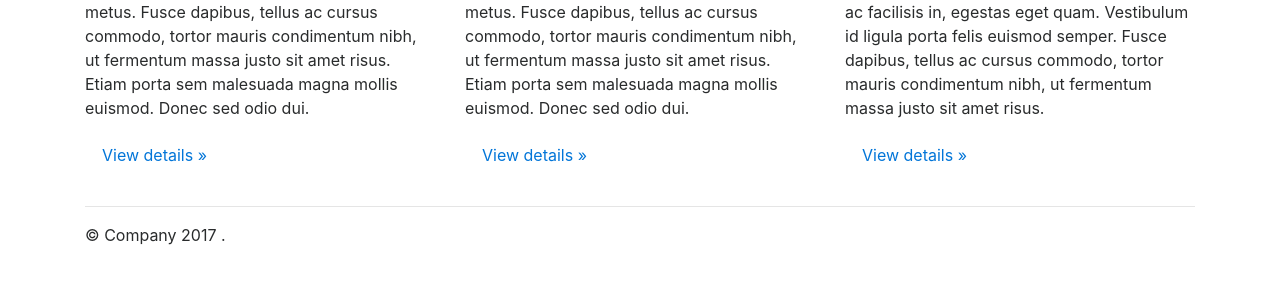
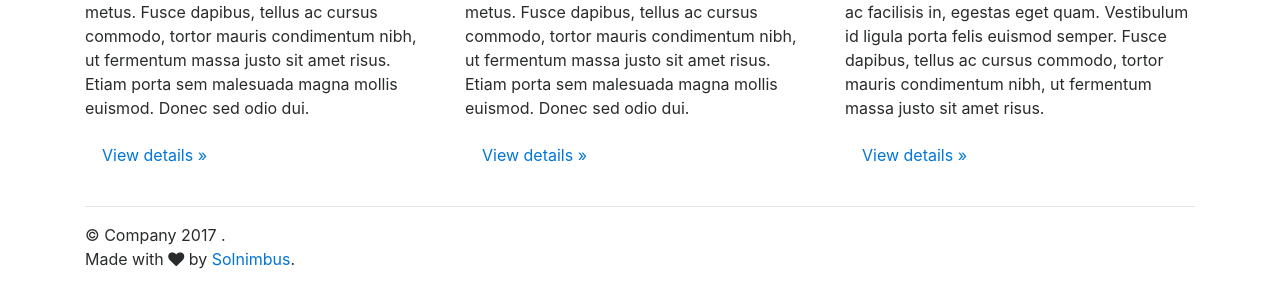
Before and after one commit to evansekeful/_boilerplate, a website: page index.html in a window 1280 px wide. Shown: the part 464-770 px from the top of the page. Drawn offline with nearby package versions, Linux system fonts and the light colour scheme; files that its build step writes are made by us from their sources; files whose address does not match are found by name.

Commit message:
js template fix; updated sass-lint

```diff
--- a/index.html
+++ b/index.html
@@ -85,7 +85,8 @@
                             var year = today.getFullYear()
                             document.write(year)
                           </script>
-                  .</p>
+                  .</br>
+                  Made with <i class="fa fa-heart" aria-hidden="true"></i> by <a href="http://solnimbus.com">Solnimbus</a>.</p>
       </footer>
     </div>
         <!-- /container -->
--- a/js/main.js
+++ b/js/main.js
@@ -6,16 +6,16 @@
   // Execute on page load
   $(document).ready(function() {
 
-  }
+  })
 
   // Execute on resize
   /* $(window).resize(function() {
 
-  } */
+  }) */
 
   // Execute on scroll
   /* $(window).scroll(function() {
 
-  } */
+  }) */
 
   })(jQuery); // End of use strict
```
Also changed, not shown: sass/main.scss (+12 -11 lines), .sass-lint.yml.
